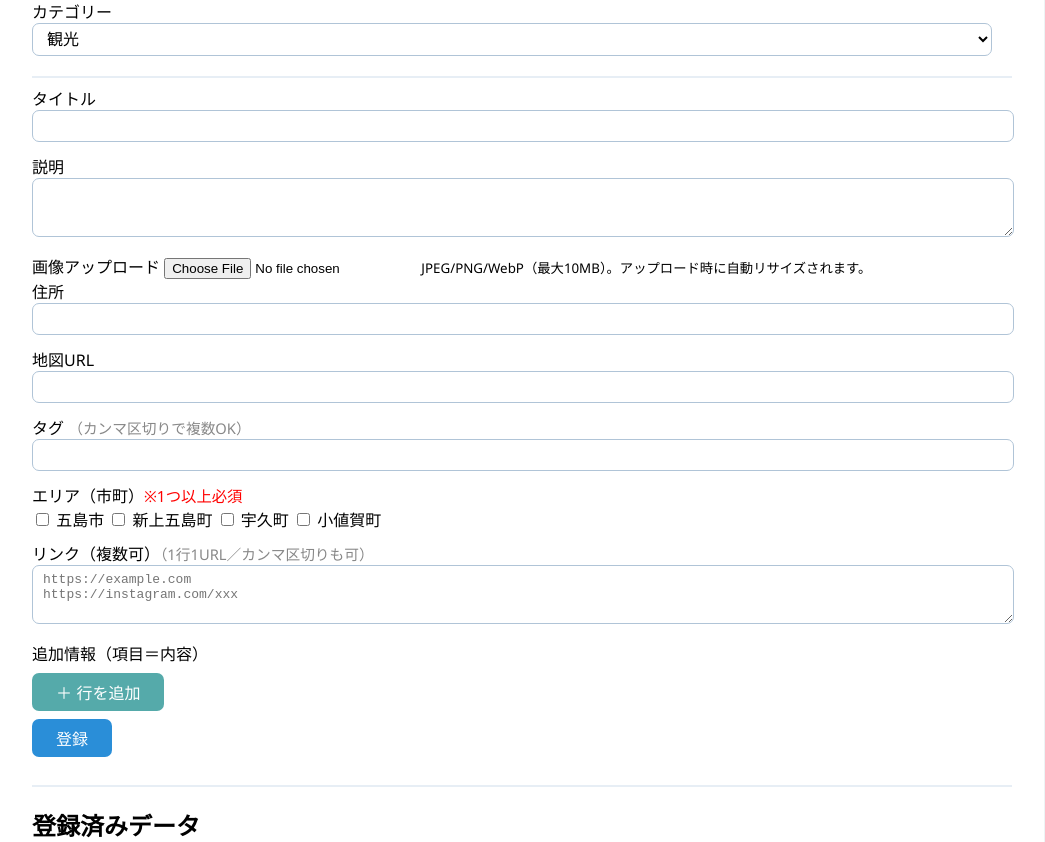
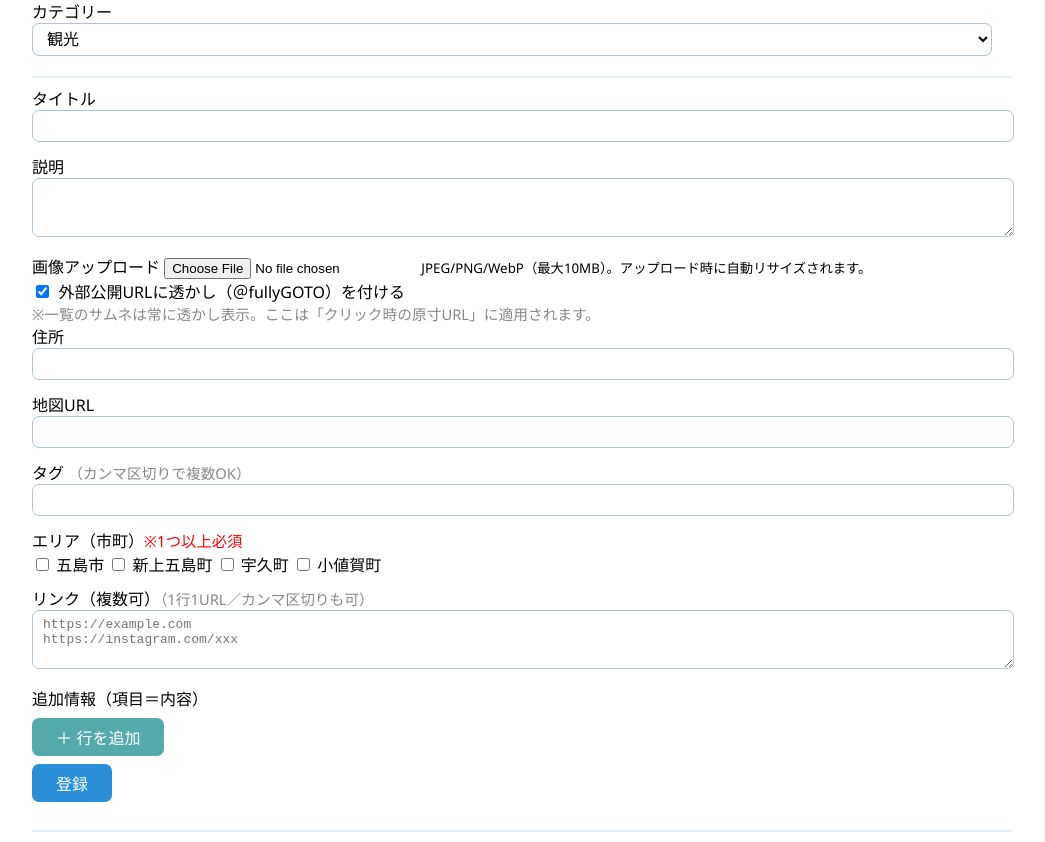
Before and after one commit to fullygoto/kankouai, a Flask app: page /admin/entry in a window 1280 px wide. Shown: the part 241-1083 px from the top of the page, without its empty margins (118-1163 px from the left). Run offline with Flask 3, Linux system fonts and the light colour scheme; the visitor is signed in with stand-in values (Sample User, id 1).

Commit message:
Add files via upload

```diff
--- a/templates/admin_entry.html
+++ b/templates/admin_entry.html
@@ -333,6 +333,15 @@
                 JPEG/PNG/WebP（最大10MB）。アップロード時に自動リサイズされます。
               </small>
             </div>
+            <!-- ★ 透かしON/OFF -->
+            {% set _wm_on_edit = (entry_edit.wm_on if entry_edit and entry_edit.wm_on is not none else True) %}
+            <div class="mt-2">
+              <label style="display:inline-flex;align-items:center;gap:.4em;">
+                <input type="checkbox" name="wm_on" value="1" {% if _wm_on_edit %}checked{% endif %}>
+                外部公開URLに透かし（＠fullyGOTO）を付ける
+              </label>
+              <div class="mini-note">※一覧のサムネは常に透かし表示。ここは「クリック時の原寸URL」に適用されます。</div>
+            </div>
             <label>住所</label><br>
             <input type="text" name="address" value="{{ entry_edit.address if entry_edit else '' }}"><br>
             <label>地図URL</label><br>
@@ -415,6 +424,15 @@ https://instagram.com/xxx">
               <small class="text-muted d-block mt-1">
                 JPEG/PNG/WebP（最大10MB）。アップロード時に自動リサイズされます。
               </small>
+            </div>
+            <!-- ★ 透かしON/OFF -->
+            {% set _wm_on_edit = (entry_edit.wm_on if entry_edit and entry_edit.wm_on is not none else True) %}
+            <div class="mt-2">
+              <label style="display:inline-flex;align-items:center;gap:.4em;">
+                <input type="checkbox" name="wm_on" value="1" {% if _wm_on_edit %}checked{% endif %}>
+                外部公開URLに透かし（＠fullyGOTO）を付ける
+              </label>
+              <div class="mini-note">※一覧のサムネは常に透かし表示。ここは「クリック時の原寸URL」に適用されます。</div>
             </div>
             <label>住所</label><br>
             <input type="text" name="address" value="{{ entry_edit.address if entry_edit else '' }}"><br>
@@ -553,9 +571,10 @@ https://instagram.com/xxx">
             data-text="{{ all_text }}">
 
           {% set _img = e.image_file or e.image %}
+          {% set _wm = (e.wm_on if e.wm_on is defined else True) %}
           <div style="display:flex; gap:12px; align-items:flex-start;">
             {% if _img %}
-              <a href="{{ safe_url_for('serve_image', filename=_img, _sign=True) }}"
+              <a href="{{ safe_url_for('serve_image', filename=_img, _sign=True, wm=1 if _wm else 0) }}"
                 target="_blank" rel="noopener noreferrer" style="flex:0 0 auto;">
                 <img
                   src="{{ safe_url_for('serve_image', filename=_img, wm=1) }}"
@@ -565,7 +584,6 @@ https://instagram.com/xxx">
                   loading="lazy" decoding="async" referrerpolicy="no-referrer">
               </a>
             {% endif %}
-
             <div style="flex:1 1 auto;">
               <span class="card-label">タイトル：</span>{{ e.title }}<br>
               <span class="card-label">説明：</span>{{ e.desc }}<br>
```
